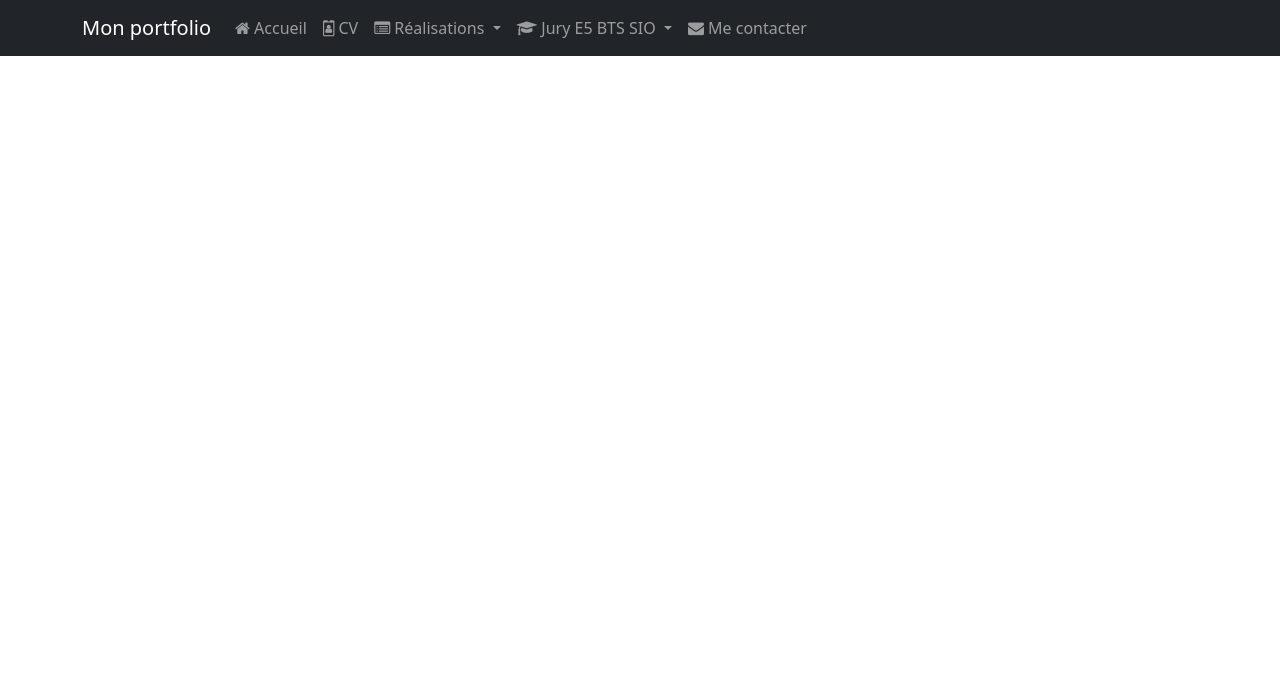
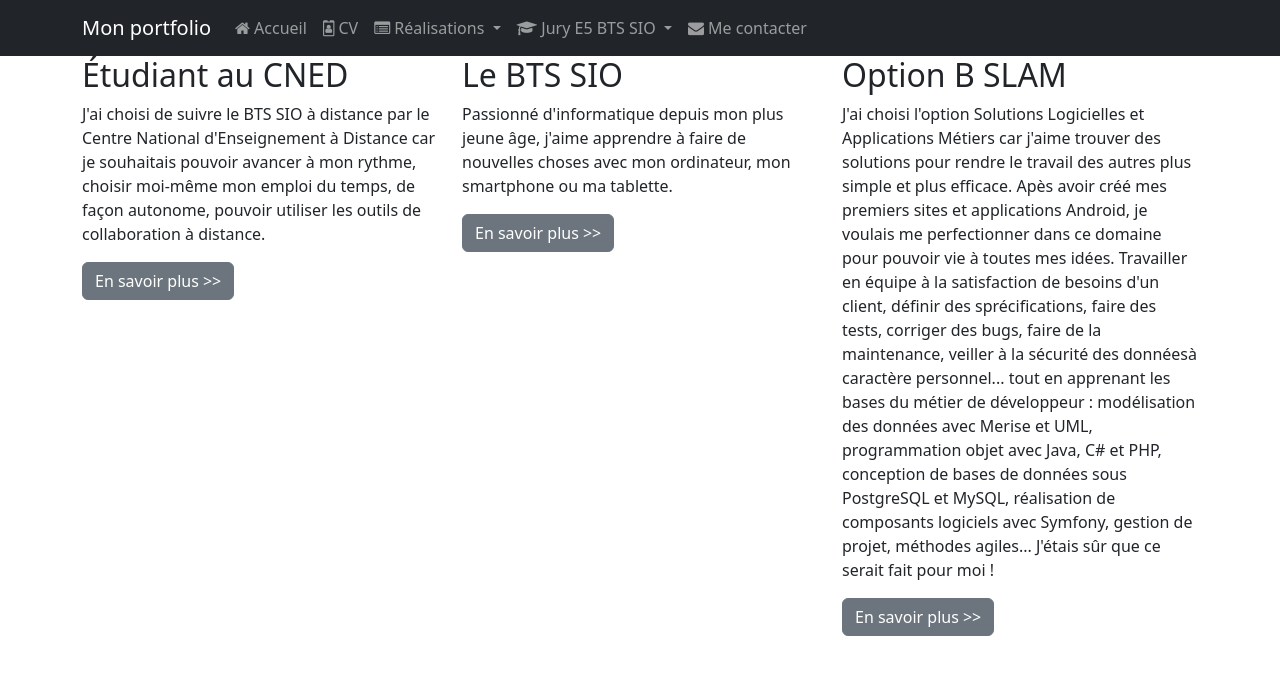
Before and after one commit to CDUGUINE/cduguine.github.io, a plain HTML site: page index.html in a window 1280 px wide. Drawn offline with nearby package versions, Linux system fonts and the light colour scheme.

Commit message:
Pied de page ajouté. A personnaliser

```diff
--- a/index.html
+++ b/index.html
@@ -101,5 +101,47 @@
         <script src="https://cdn.jsdelivr.net/npm/bootstrap@5.3.3/dist/js/bootstrap.bundle.min.js" integrity="sha384-YvpcrYf0tY3lHB60NNkmXc5s9fDVZLESaAA55NDzOxhy9GkcIdslK1eN7N6jIeHz" crossorigin="anonymous"></script>
         <script src="https://cdn.jsdelivr.net/npm/@popperjs/core@2.11.8/dist/umd/popper.min.js" integrity="sha384-I7E8VVD/ismYTF4hNIPjVp/Zjvgyol6VFvRkX/vR+Vc4jQkC+hVqc2pM8ODewa9r" crossorigin="anonymous"></script>
         <script src="https://cdn.jsdelivr.net/npm/bootstrap@5.3.3/dist/js/bootstrap.min.js" integrity="sha384-0pUGZvbkm6XF6gxjEnlmuGrJXVbNuzT9qBBavbLwCsOGabYfZo0T0to5eqruptLy" crossorigin="anonymous"></script>
+        <div class="jumbotron"></div> <!-- Emplacement pour le contenu principal de la page -->
+            <footer>
+                <div class="container">
+                    <div class="row">
+                        <div class="col-lg-4">
+                            <h2>Étudiant au CNED</h2>
+                            <p>J'ai choisi de suivre le BTS SIO à distance par le Centre National
+                                d'Enseignement à Distance car je souhaitais pouvoir avancer à mon rythme,
+                                choisir moi-même mon emploi du temps, de façon autonome, pouvoir utiliser
+                                les outils de collaboration à distance.
+                            </p>
+                            <p><a class="btn btn-secondary" href="http://www.cned.fr" target="_blank" role="button">En savoir plus >></a>
+                            </p>
+                        </div>
+                        <div class="col-lg-4">
+                            <h2>Le BTS SIO</h2>
+                            <p>Passionné d'informatique depuis mon plus jeune âge, j'aime apprendre à faire
+                                de nouvelles choses avec mon ordinateur, mon smartphone ou ma tablette.
+                            </p>
+                            <p><a class="btn btn-secondary" href="https://fr.wikipedia.org/wiki/Brevet_de_technicien_sup%C3%A9rieur_-_Services_informatiques_aux_organisations"
+                                  target="_blank" role="button">En savoir plus >></a>
+                            </p>
+                        </div>
+                        <div class="col-lg-4">
+                            <h2>Option B SLAM</h2>
+                            <p>J'ai choisi l'option Solutions Logicielles et Applications Métiers car j'aime trouver des
+                                solutions pour rendre le travail des autres plus simple et plus efficace. Apès avoir créé
+                                mes premiers sites et applications Android, je voulais me perfectionner dans ce domaine
+                                pour pouvoir vie à toutes mes idées. Travailler en équipe à la satisfaction de besoins
+                                d'un client, définir des sprécifications, faire des tests, corriger des bugs, faire de la
+                                maintenance, veiller à la sécurité des donnéesà caractère personnel... tout en apprenant
+                                les bases du métier de développeur : modélisation des données avec Merise et UML, programmation
+                                objet avec Java, C# et PHP, conception de bases de données sous PostgreSQL et MySQL, réalisation
+                                de composants logiciels avec Symfony, gestion de projet, méthodes agiles... J'étais sûr que ce serait
+                                fait pour moi !
+                            </p>
+                            <p><a class="btn btn-secondary" href="https://www.onisep.fr/ressources/univers-formation/formations/post-bac/bts-services-informatiques-aux-organisations-option-b-solutions-logicielles-et-applications-metiers"
+                                  target="_blank" role="button">En savoir plus >></a>
+                            </p>
+                        </div>
+                    </div>
+                </div>
     </body>
 </html>
```
